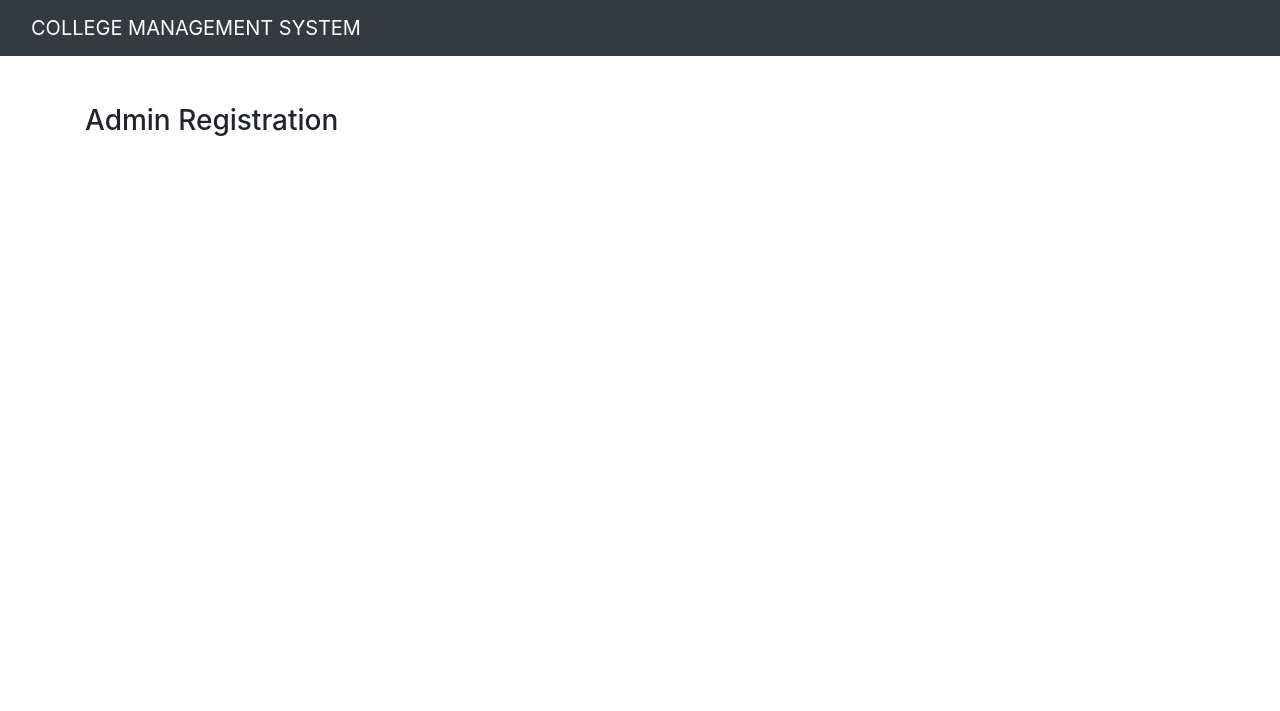
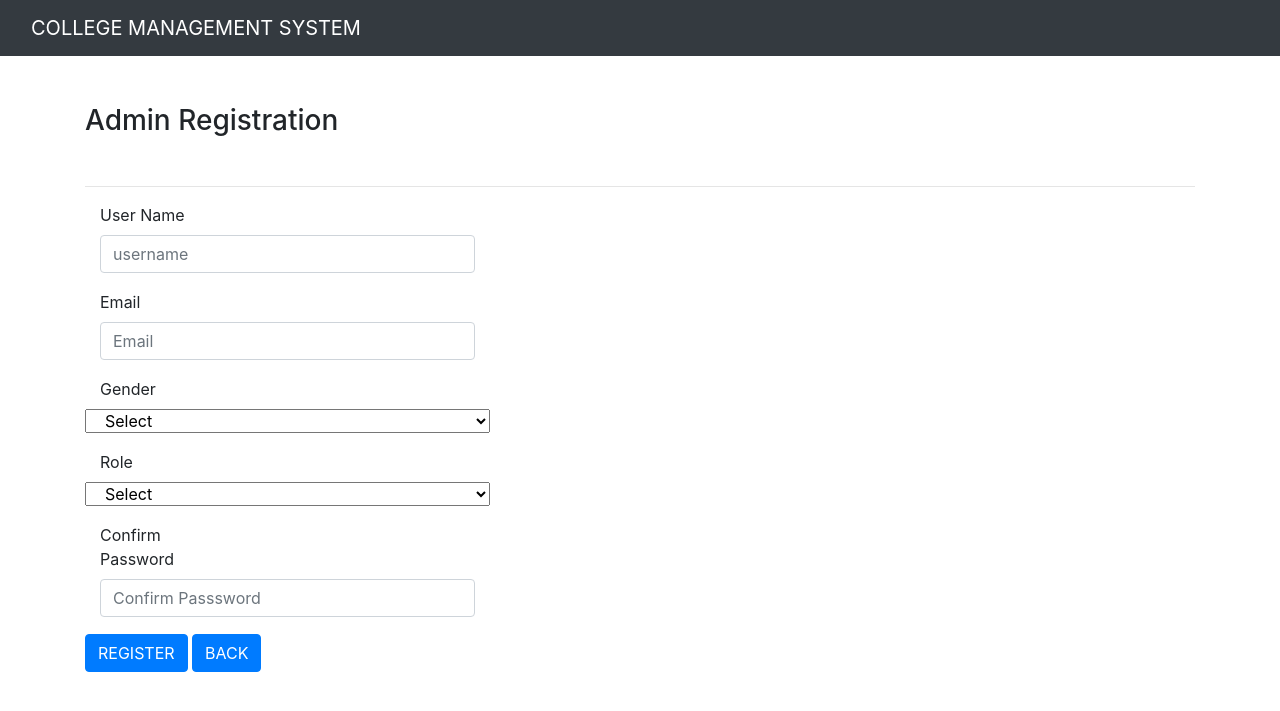
Before and after one commit to shanmugapriyasivaraj/Learning-CodeIgniter, a CodeIgniter app: page /college-ms/index.php/welcome/adminRegister in a window 1280 px wide. Shown: the top 711 px of the page. Run offline with CodeIgniter, Linux system fonts and the light colour scheme; some libraries are stand-ins or nearby versions.

Commit message:
register page updated

```diff
--- a/application/config/autoload.php
+++ b/application/config/autoload.php
@@ -89,7 +89,7 @@ $autoload['drivers'] = array();
 |
 |	$autoload['helper'] = array('url', 'file');
 */
-$autoload['helper'] = array('url');
+$autoload['helper'] = array('url','form');
 
 /*
 | -------------------------------------------------------------------
--- a/application/controllers/My_Controller.php
+++ b/application/controllers/My_Controller.php
@@ -0,0 +1,5 @@
+<?php
+class My_Controller extends CI_Controller{
+
+}
+?>
--- a/application/views/home.php
+++ b/application/views/home.php
@@ -3,6 +3,7 @@
 <div class="container">
 	<div>
 		<h2 class="display-10 my-5" style="text-align:center";>ADMIN & CO ADMIN LOGIN</h2>
+		<hr />
 		<div class="my-4">
 			<div class="row">
 				<div class="col-lg-4">
--- a/application/views/register.php
+++ b/application/views/register.php
@@ -1,5 +1,88 @@
 <?php include("inc/header.php");?>
 <div class="container">
-<h3 class="my-5">Admin Registration</h3>
+    <?php echo form_open("welcome/adminSignup",['class'=>'form-horizontal']); ?>
+   <h3 class="my-5">Admin Registration</h3>
+    <hr>
+   <div class="row">
+     <div class="col-md-6">
+       <div class="form-group">
+         <label class="col-md-3 control-label">User Name</label>
+            <div class="col-md-9">
+        <?php echo form_input(['name' => 'username','class'=>'form-control','placeholder'=>'username']);?>
+    </div>
+       </div>
+           </div>
+
+</div>
+     <div class="col-md-6">
+
+    </div>
+     <div class="row">
+     <div class="col-md-6">
+       <div class="form-group">
+         <label class="col-md-3 control-label">Email</label>
+            <div class="col-md-9">
+        <?php echo form_input(['name' => 'email','class'=>'form-control','placeholder'=>'Email']);?>
+    </div>
+       </div>
+           </div>
+
+</div>
+     <div class="col-md-6">
+
+    </div>
+        <div class="row">
+     <div class="col-md-6">
+       <div class="form-group">
+         <label class="col-md-3 control-label">Gender</label>
+          <select class="col-lg-9" name="gender">
+<option value="">Select</option>
+<option value="Male">Male</option>
+<option value="Female">Female</option>
+          </select>
+       </div>
+           </div>
+
+</div>
+     <div class="col-md-6">
+
+    </div>
+            <div class="row">
+     <div class="col-md-6">
+       <div class="form-group">
+         <label class="col-md-3 control-label">Role</label>
+          <select class="col-lg-9" name="role_id">
+<option value="">Select</option>
+<option value="Admin">Admin</option>
+<option value="Co Admin">Co Admin</option>
+          </select>
+       </div>
+           </div>
+
+</div>
+     <div class="col-md-6">
+
+    </div>
+     <div class="row">
+     <div class="col-md-6">
+       <div class="form-group">
+         <label class="col-md-3 control-label">Confirm Password</label>
+            <div class="col-md-9">
+        <?php echo form_input(['name' => 'confirmPassword','class'=>'form-control','placeholder'=>'Confirm Passsword']);?>
+    </div>
+       </div>
+           </div>
+
+</div>
+     <div class="col-md-6">
+
+    </div>
+
+    <button type="submit" class="btn btn-primary">REGISTER</button>
+    <?php echo anchor("welcome","BACK",['class'=>'btn btn-primary']); ?>
+</div>
+
+
+<?php echo form_close();?>
 </div>
 <?php include("inc/footer.php");?>
```
